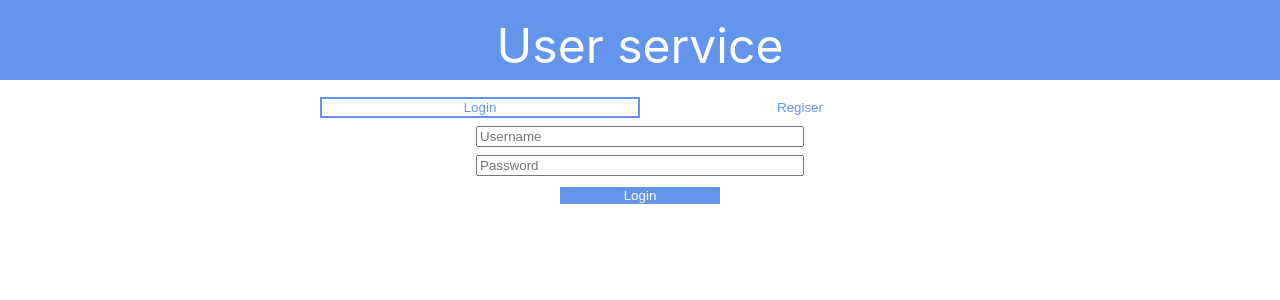
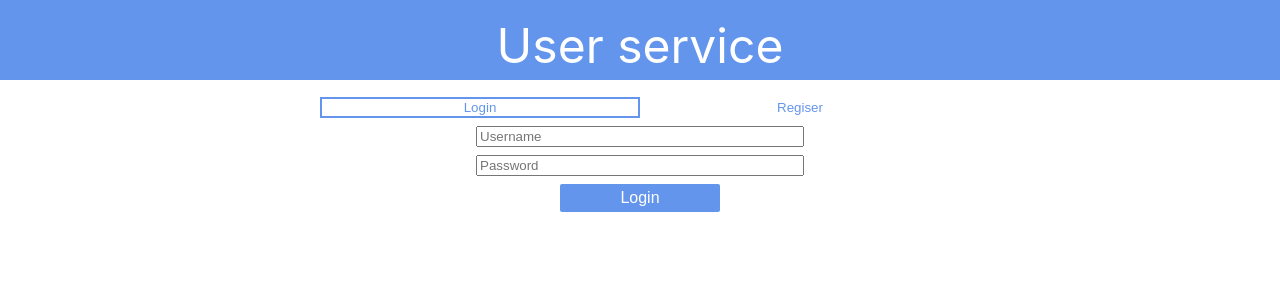
Before and after one commit to mariusfa/user-service, a React (Create React App) app in the folder client/: page /login in a window 1280 px wide. Shown: the top 300 px of the page. Built offline with nearby package versions, Linux system fonts and the light colour scheme; no server answers.

Commit message:
Style default button

```diff
--- a/client/src/components/Buttons.js
+++ b/client/src/components/Buttons.js
@@ -14,6 +14,9 @@ const DefaultButton = styled.button`
   width: 10rem;
   outline: none;
   border: none;
+  border-radius: 2px;
+  padding: 5px;
+  font-size: 1em;
 `;
 
 const RegisterButton = DefaultButton;
```
